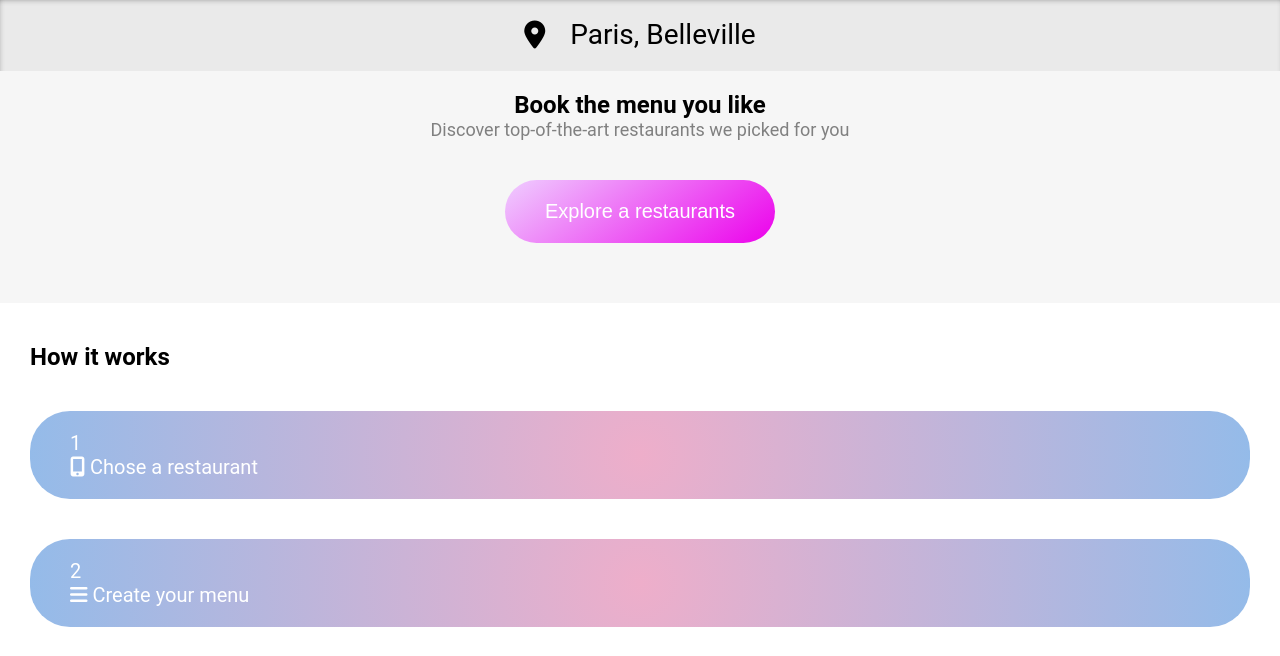
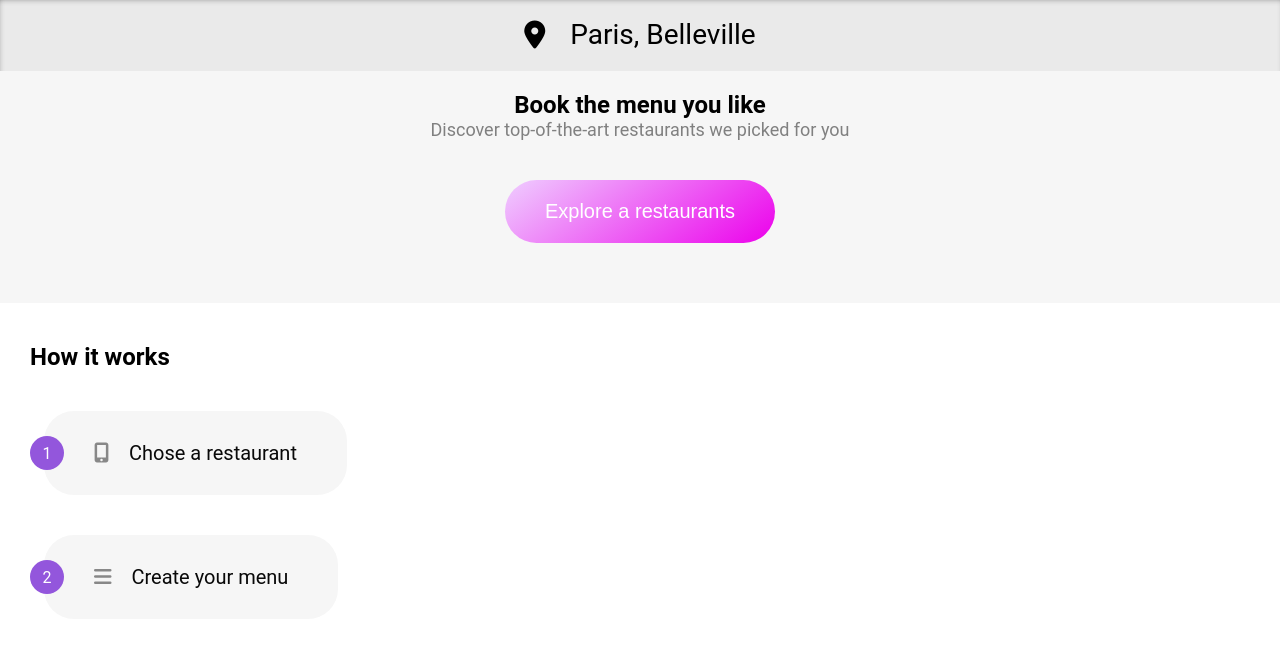
Before and after one commit to skippynea/P3, a website: page index.html in a window 1280 px wide. Shown: the part 110-766 px from the top of the page. Drawn offline with Linux system fonts and the light colour scheme.

Commit message:
made the circle around the numbers for choices

```diff
--- a/index.html
+++ b/index.html
@@ -33,21 +33,21 @@
     <div class="choices">
         <h2>How it works</h2>
         <div class="choices-button">
-            <span class="choice-number">1</span>
+            <span class="choices-number">1</span>
             <div class="button-label">
                 <i class="fas fa-mobile-alt"></i> Chose a restaurant
             </div>
         </div>
 
         <div class="choices-button">
-            <span class="choice-number">2</span>
+            <span class="choices-number">2</span>
             <div class="button-label">
                 <i class="fas fa-bars"></i> Create your menu
             </div>
         </div>
 
         <div class="choices-button">
-            <span class="choice-number">3</span>
+            <span class="choices-number">3</span>
             <div class="button-label">
                 <i class="fas fa-store"></i> Go enjoy it at the restaurant
             </div>
--- a/sass/main.scss
+++ b/sass/main.scss
@@ -58,14 +58,37 @@ h2 {
         }
         .choices-button {
             display: block;
+            margin-bottom: 40px;
+            display: flex;
+            align-items: center;
+            border: none;
+            background-color: none;
+            .choices-number {
+                border-radius: 20px;
+                color: white;
+                background-color: $primary-color;
+                padding: 7px;
+                margin-right: 20px;
+                width: 20px;
+                height: 20px;
+                display: flex;
+                justify-content: center;
+                align-items: center;
+                margin-right: -20px;
+                z-index: 3;
+            }
+            .button-label {
                 font-size: 20px;
-        color: white;
-        background: rgb(238, 174, 202);
-        background: radial-gradient(circle, rgba(238, 174, 202, 1) 0%, rgba(148, 187, 233, 1) 100%);
+                background: #f6f6f6;
                 border: none;
-        padding: 20px 40px;
-        border-radius: 40px;
-        margin-bottom: 40px;
+                padding: 30px 50px;
+                border-radius: 30px;
+                color: #090909;
+                i {
+                    color: #888;
+                    margin-right: 15px;
+                }
+            }
         }
     }
 
```
Also changed, not shown: css/main.min.css, 1 other file. Lines whose indentation alone changed are shown as unchanged.
